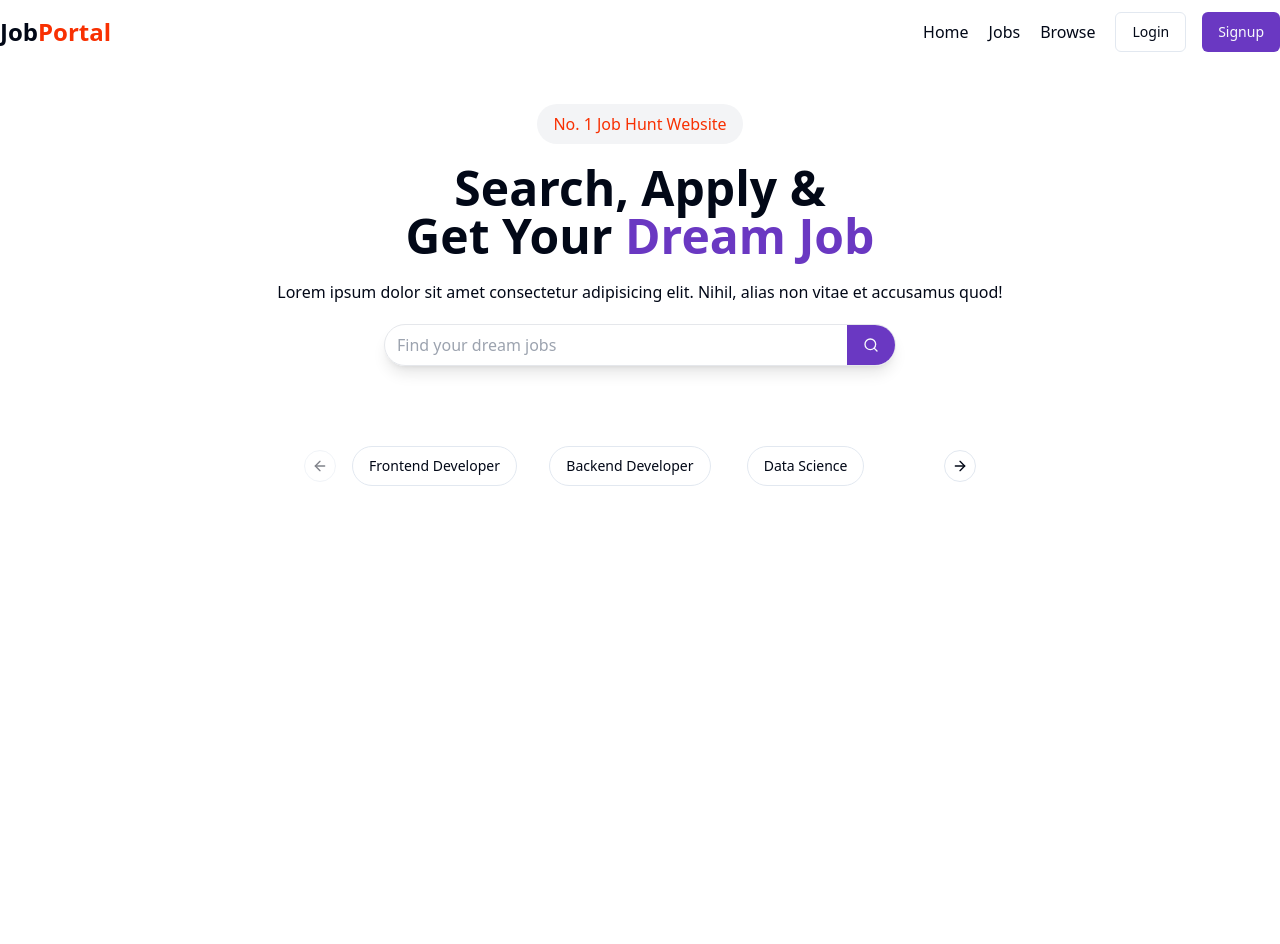
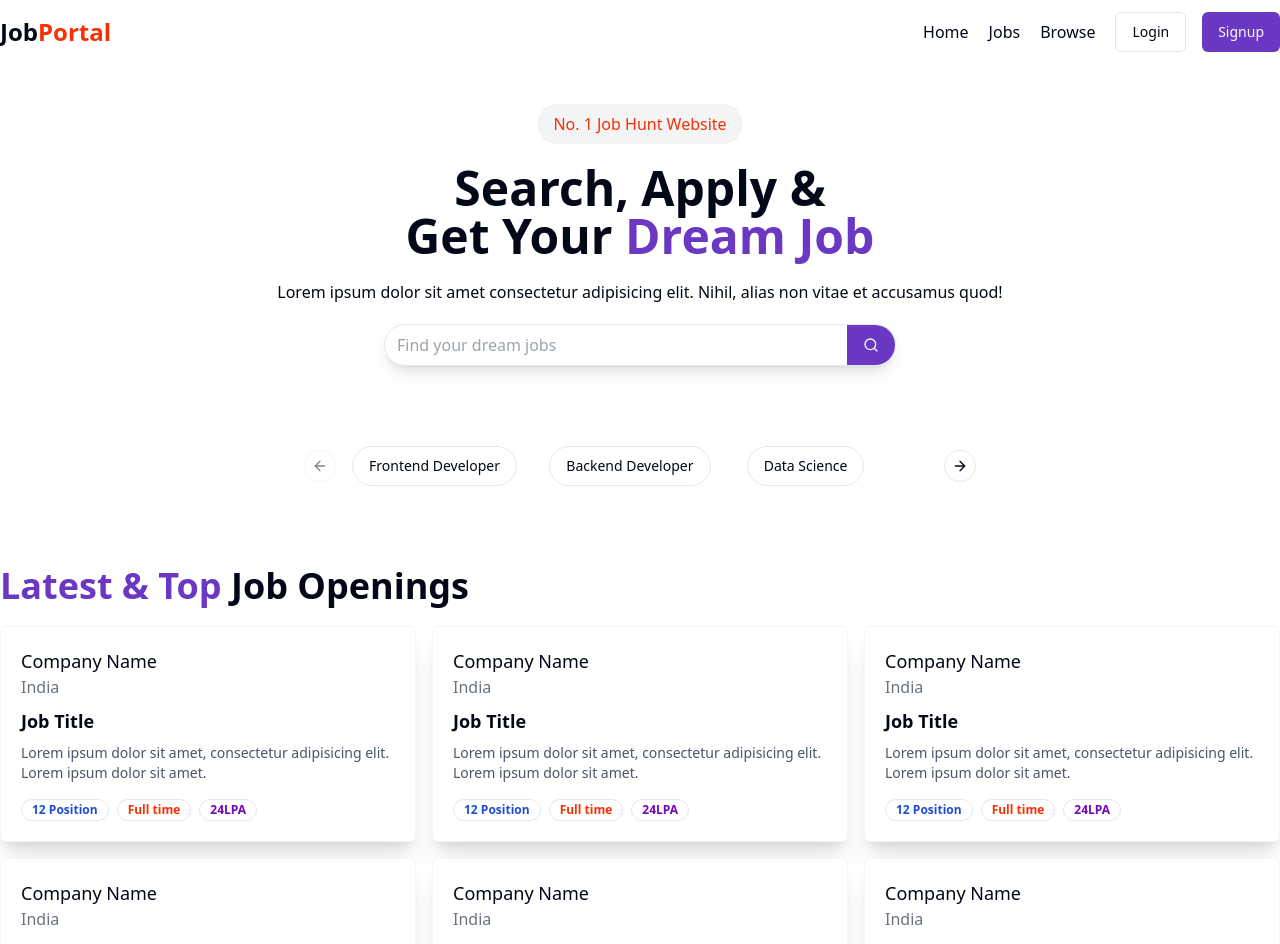
Before and after one commit to AniketJas/job-portal, a React (Vite) app in the folder client/: page / in a window 1280 px wide. Shown: the top 944 px of the page. Before the commit the page ends 800 px from the top, so only its background shows below. Built offline with nearby package versions, Linux system fonts and the light colour scheme.

Commit message:
Job Card display section completed

```diff
--- a/client/src/components/Home.jsx
+++ b/client/src/components/Home.jsx
@@ -1,5 +1,6 @@
 import CategoryCarousel from './CategoryCarousel'
 import HeroSection from './HeroSection'
+import LatestJobs from './LatestJobs'
 import Navbar from './shared/Navbar'
 
 const Home = () => {
@@ -8,8 +9,8 @@
       <Navbar />
       <HeroSection />
       <CategoryCarousel />
-      {/*<LatestJobs />
-      <Footer /> */}
+      <LatestJobs />
+      {/* <Footer /> */}
     </div>
   )
 }
--- /dev/null
+++ b/client/src/components/LatestJobCard.jsx
@@ -0,0 +1,24 @@
+import React from 'react'
+import { Badge } from './ui/badge'
+
+const LatestJobCard = () => {
+  return (
+    <div className='p-5 rounded-md shadow-xl bg-white border border-gray-100 cursor-pointer'>
+      <div>
+        <h1 className='font-medium text-lg'>Company Name</h1>
+        <p className='text-small text-gray-500'>India</p>
+      </div>
+      <div>
+        <h1 className='font-bold text-lg my-2'>Job Title</h1>
+        <p className='text-sm text-gray-600'>Lorem ipsum dolor sit amet, consectetur adipisicing elit. Lorem ipsum dolor sit amet.</p>
+      </div>
+      <div className='flex items-center gap-2 mt-4'>
+        <Badge className="text-blue-700 font-bold" variant="ghost">12 Position</Badge>
+        <Badge className="text-[#F83002] font-bold" variant="ghost"> Full time</Badge>
+        <Badge className="text-[#7209b7] font-bold" variant="ghost">24LPA</Badge>
+      </div>
+    </div>
+  )
+}
+
+export default LatestJobCard
--- /dev/null
+++ b/client/src/components/LatestJobs.jsx
@@ -0,0 +1,22 @@
+import React from 'react'
+import LatestJobCard from './LatestJobCard'
+
+const randomJobs = [1, 2, 3, 4, 5, 6, 7, 8]
+
+const LatestJobs = () => {
+  return (
+    <div className='max-w-7xl mx-auto my-20'>
+      <h1 className='text-4xl font-bold'><span className='text-[#6a38c2]'>Latest & Top </span>Job Openings</h1>
+      {/* multiple job card display */}
+      <div className='grid grid-cols-3 gap-4 my-5'>
+        {
+          randomJobs.slice(0, 6).map((job, index) => (
+            <LatestJobCard key={index} />
+          ))
+        }
+      </div>
+    </div>
+  )
+}
+
+export default LatestJobs
--- /dev/null
+++ b/client/src/components/ui/badge.jsx
@@ -0,0 +1,34 @@
+import * as React from "react"
+import { cva } from "class-variance-authority";
+
+import { cn } from "@/lib/utils"
+
+const badgeVariants = cva(
+  "inline-flex items-center rounded-full border px-2.5 py-0.5 text-xs font-semibold transition-colors focus:outline-none focus:ring-2 focus:ring-ring focus:ring-offset-2",
+  {
+    variants: {
+      variant: {
+        default:
+          "border-transparent bg-primary text-primary-foreground hover:bg-primary/80",
+        secondary:
+          "border-transparent bg-secondary text-secondary-foreground hover:bg-secondary/80",
+        destructive:
+          "border-transparent bg-destructive text-destructive-foreground hover:bg-destructive/80",
+        outline: "text-foreground",
+      },
+    },
+    defaultVariants: {
+      variant: "default",
+    },
+  }
+)
+
+function Badge({
+  className,
+  variant,
+  ...props
+}) {
+  return (<div className={cn(badgeVariants({ variant }), className)} {...props} />);
+}
+
+export { Badge, badgeVariants }
```
